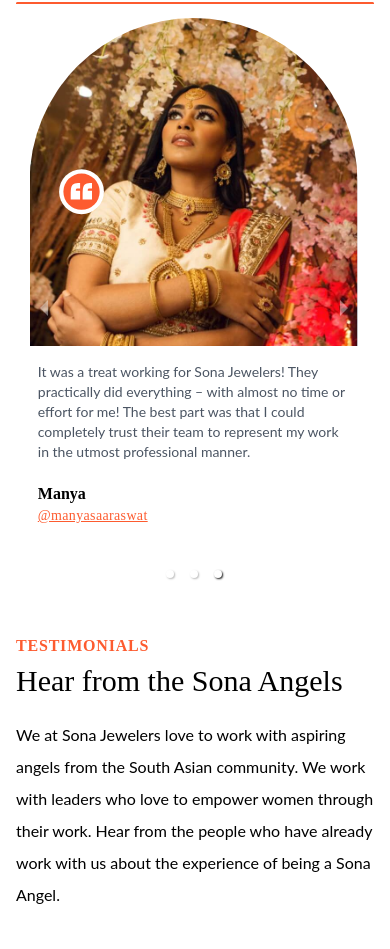
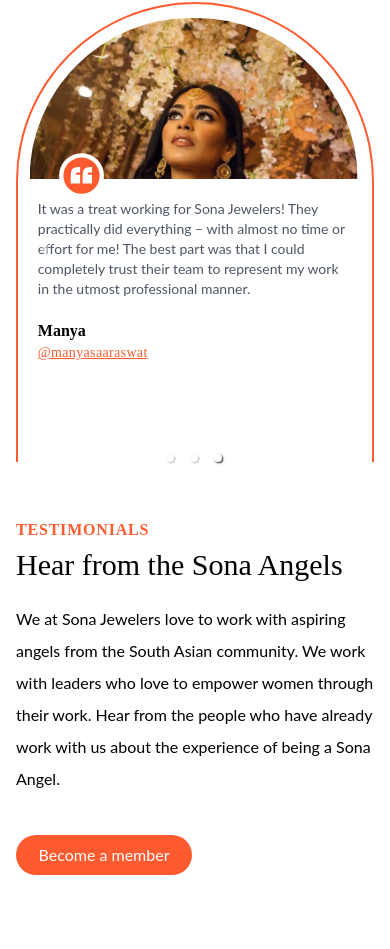
Before and after one commit to tanjilrahman/sona-angels, a React (Create React App) app: page / in a window 390 px wide. Shown: the part 6368-7317 px from the top of the page. Built offline with nearby package versions, Linux system fonts and the light colour scheme.

Commit message:
updated testimonial card

```diff
--- a/src/components/TestimonialCard.js
+++ b/src/components/TestimonialCard.js
@@ -1,20 +1,20 @@
 const TestimonialCard = ({ image, testimonial, name, handel, profileLink }) => {
   return (
-    <div className='relative w-full h-[490px] lg:w-[476.4px] md:h-[650px]'>
+    <div className='relative w-full h-[460px] lg:w-[476.4px] md:h-[650px]'>
       <img
         loading='lazy'
         src={image}
         alt=''
-        className='w-full h-2/5 md:h-[45%] rounded-t-full lg:rounded-t-none object-cover object-top'
+        className='w-full h-[35%] md:h-[45%] rounded-t-full lg:rounded-t-none object-cover object-top'
       />
       <img
         loading='lazy'
         src='/images/quote.svg'
         alt=''
-        className='absolute top-[146px] -left-28 md:top-[235px] md:-left-56 lg:-left-40 h-16 w-16 md:h-28 md:w-28'
+        className='absolute top-[130px] -left-28 md:top-[235px] md:-left-56 lg:-left-40 h-16 w-16 md:h-28 md:w-28'
       />
 
-      <div className='text-left mt-2 md:mt-4 p-2 lg:p-4'>
+      <div className='text-left mt-3 md:mt-6 p-2 lg:p-4'>
         <p className=' lg:leading-relaxed text-sm md:text-lg text-gray-600'>
           {testimonial}
         </p>
--- a/src/components/Testimonials.js
+++ b/src/components/Testimonials.js
@@ -12,10 +12,10 @@
     >
       <Fade left={true}>
         <div className='relative lg:ml-4'>
-          <div className='w-full h-[490px] lg:w-[504px] md:h-[650px] rounded-t-full border-2 border-b-0 border-primary absolute -top-4' />
-          <div className='lg:frame w-full h-[490px] lg:w-[476.4px] md:h-[650px] rounded-t-full  object-cover ml-[13.8px]'>
+          <div className='w-full h-[460px] lg:w-[504px] md:h-[650px] rounded-t-full border-2 border-b-0 border-primary absolute -top-4' />
+          <div className='lg:frame w-full h-[460px] lg:w-[476.4px] md:h-[650px] rounded-t-full  object-cover ml-[13.8px]'>
             <Carousel
-              className='w-11/12 h-[490px] lg:w-[476.4px] md:h-[650px] rounded-t-full lg:rounded-t-none object-cover'
+              className='w-11/12 h-[460px] lg:w-[476.4px] md:h-[650px] rounded-t-full lg:rounded-t-none object-cover'
               infiniteLoop={true}
               autoPlay={true}
               showThumbs={false}
--- a/src/index.css
+++ b/src/index.css
@@ -793,8 +793,8 @@
 .left-\[485px\] {
 	left: 485px;
 }
-.top-\[146px\] {
-	top: 146px;
+.top-\[130px\] {
+	top: 130px;
 }
 .-left-28 {
 	left: -7rem;
@@ -1005,11 +1005,11 @@
 .h-\[141px\] {
 	height: 141px;
 }
-.h-\[470px\] {
-	height: 470px;
-}
-.h-2\/5 {
-	height: 40%;
+.h-\[460px\] {
+	height: 460px;
+}
+.h-\[35\%\] {
+	height: 35%;
 }
 .h-5 {
 	height: 1.25rem;
@@ -1461,8 +1461,8 @@
 		margin-right: 0px;
 	}
 
-	.md\:mt-4 {
-		margin-top: 1rem;
+	.md\:mt-6 {
+		margin-top: 1.5rem;
 	}
 
 	.md\:mb-\[550px\] {
```
